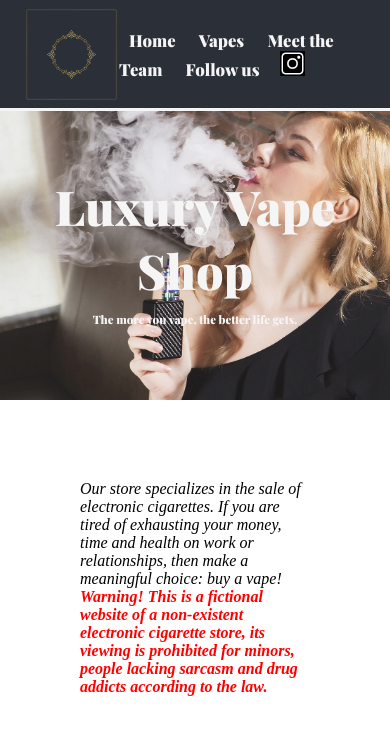
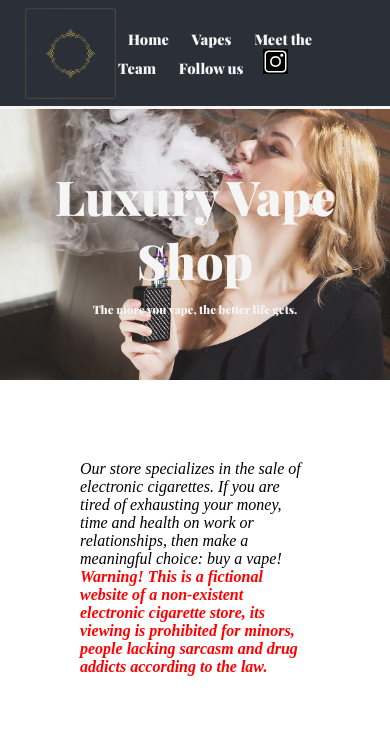
Before and after one commit to Mihai20000/FictionalCompanyproject, a plain HTML site: page index.html in a window 390 px wide. Shown: the top 753 px of the page. Drawn offline with nearby package versions, Linux system fonts and the light colour scheme; a web font is replaced by a local one.

Commit message:
Update style.css

```diff
--- a/css/style.css
+++ b/css/style.css
@@ -181,14 +181,14 @@ footer {
 
 
     .image-container {
-        height: 300px;
-        background-size: 450px auto;
+        height: 280px;
+        background-size: 420px auto;
         font-size: 0.6rem;
     }
 
     .nav {
-        padding: 4px;
-        font-size: 0.8rem;
+        padding: 3px;
+        font-size: 0.7rem;
     }
 }
 
```
